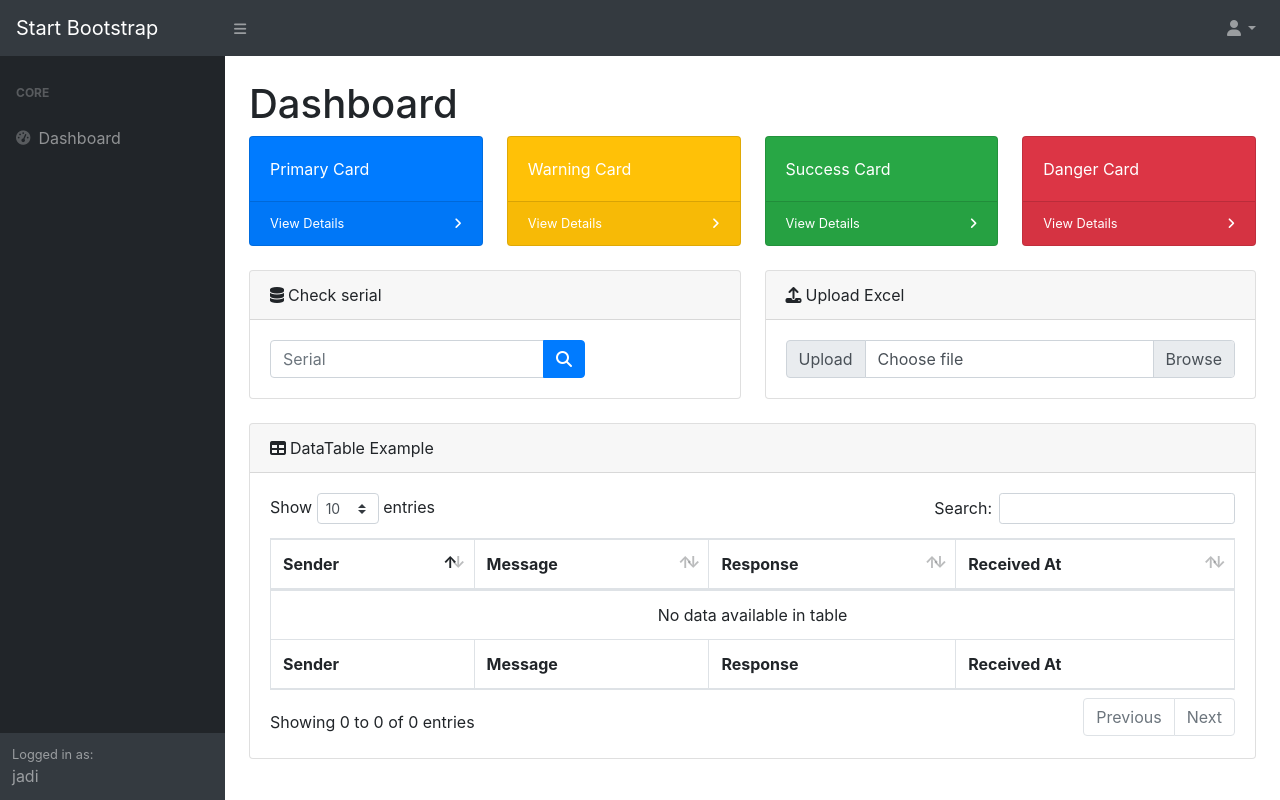
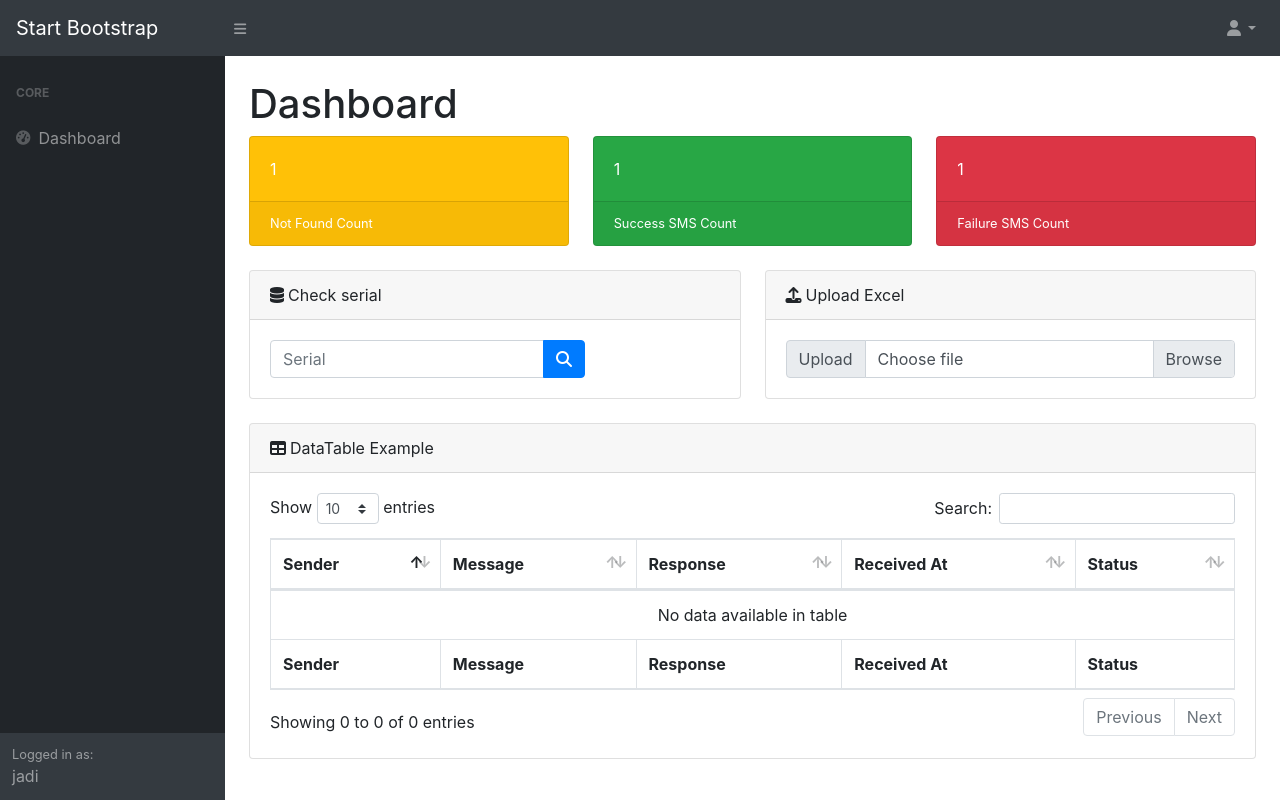
Before and after one commit to mohammad19khodaei/sms_serial_verification, a Flask app: page / in a window 1280 px wide. Run offline with Flask 2, Linux system fonts and the light colour scheme; a user stored in the database is signed in; data that the repository does not hold is empty; some libraries are stand-ins or nearby versions.

Commit message:
add status column to processed_sms

```diff
--- a/app/main.py
+++ b/app/main.py
@@ -89,7 +89,8 @@ def create_tables():
             sender VARCHAR(200),
             message VARCHAR(200),
             response VARCHAR(200),
-            received_at DATETIME
+            received_at DATETIME,
+            status ENUM('success', 'failure', 'not-found')
         );"""
     )
 
@@ -115,19 +116,35 @@ def home():
     cursor.execute(query)
     smss = []
     for sms in cursor.fetchall():
-        id, sender, message, response, received_at = sms
+        id, sender, message, response, received_at, status = sms
         smss.append(
             {
                 "sender": sender,
                 "message": message,
                 "response": response,
                 "received_at": received_at,
+                "status": status,
             }
         )
+    query = "SELECT count(*) FROM processed_sms WHERE status = 'success'"
+    success_count = cursor.execute(query)
+
+    query = "SELECT count(*) FROM processed_sms WHERE status = 'failure'"
+    failure_count = cursor.execute(query)
+
+    query = "SELECT count(*) FROM processed_sms WHERE status = 'not-found'"
+    notfound_count = cursor.execute(query)
 
     connection.close()
 
-    return render_template("index.html", data={"smss": smss})
+    data = {
+        "smss": smss,
+        "success_count": success_count,
+        "failure_count": failure_count,
+        "notfound_count": notfound_count,
+    }
+
+    return render_template("index.html", data=data)
 
 
 @app.route("/upload", methods=["POST"])
@@ -215,9 +232,9 @@ def process():
     sender = data.get("from")
     message = data.get("message")
 
-    response = check_serial(message)
+    response, status = check_serial(message)
 
-    save_sms_to_database(sender, message, response)
+    save_sms_to_database(sender, message, response, status)
 
     send_sms(sender, response)
     return jsonify({"message": "your sms message processed"}), 200
@@ -235,7 +252,7 @@ def check_one_serial():
         flash("Please enter a serial", "warning")
         return redirect(url_for("home"))
 
-    message = check_serial(serial)
+    message = check_serial(serial)[0]
     flash(message, "info")
     return redirect(url_for("home"))
 
@@ -257,7 +274,7 @@ def get_connection():
     return connection, cursor
 
 
-def save_sms_to_database(sender, message, response):
+def save_sms_to_database(sender, message, response, status):
     """[summary]
 
     Arguments:
@@ -267,8 +284,8 @@ def save_sms_to_database(sender, message, response):
     """
     connection, cursor = get_connection()
 
-    query = "INSERT INTO processed_sms (sender, message, response, received_at) VALUES (%s, %s, %s, %s)"
-    cursor.execute(query, (sender, message, response, datetime.now()))
+    query = "INSERT INTO processed_sms (sender, message, response, received_at, status) VALUES (%s, %s, %s, %s, %s)"
+    cursor.execute(query, (sender, message, response, datetime.now(), status))
 
     connection.commit()
     connection.close()
@@ -385,17 +402,17 @@ def check_serial(serial):
 
     if len(cursor.fetchall()) > 0:
         connection.close()
-        return "your serial is invalid"
+        return "your serial is invalid", "failure"
 
     query = "SELECT * FROM serials WHERE start_serial <= %s AND end_serial >= %s"
     result = cursor.execute(query, (serial, serial))
 
     if result == 1:
         connection.close()
-        return "your serial is valid"
+        return "your serial is valid", "success"
 
     connection.close()
-    return "can not find your serial inside our db"
+    return "can not find your serial inside our db", "not-found"
 
 
 if __name__ == "__main__":
--- a/app/templates/index.html
+++ b/app/templates/index.html
@@ -61,39 +61,27 @@
                     {% endif %}
                     {% endwith %}
                     <div class="row">
-                        <div class="col-xl-3 col-md-6">
-                            <div class="card bg-primary text-white mb-4">
-                                <div class="card-body">Primary Card</div>
+                        <div class="col-xl-4 col-md-12">
+                            <div class="card bg-warning text-white mb-4">
+                                <div class="card-body">{{ data.notfound_count }}</div>
                                 <div class="card-footer d-flex align-items-center justify-content-between">
-                                    <a class="small text-white stretched-link" href="#">View Details</a>
-                                    <div class="small text-white"><i class="fas fa-angle-right"></i></div>
+                                    <div class="small text-white stretched-link">Not Found Count</div>
                                 </div>
                             </div>
                         </div>
-                        <div class="col-xl-3 col-md-6">
-                            <div class="card bg-warning text-white mb-4">
-                                <div class="card-body">Warning Card</div>
+                        <div class="col-xl-4 col-md-12">
+                            <div class="card bg-success text-white mb-4">
+                                <div class="card-body">{{ data.success_count }}</div>
                                 <div class="card-footer d-flex align-items-center justify-content-between">
-                                    <a class="small text-white stretched-link" href="#">View Details</a>
-                                    <div class="small text-white"><i class="fas fa-angle-right"></i></div>
+                                    <div class="small text-white stretched-link">Success SMS Count</div>
                                 </div>
                             </div>
                         </div>
-                        <div class="col-xl-3 col-md-6">
-                            <div class="card bg-success text-white mb-4">
-                                <div class="card-body">Success Card</div>
+                        <div class="col-xl-4 col-md-12">
+                            <div class="card bg-danger text-white mb-4">
+                                <div class="card-body">{{ data.failure_count }}</div>
                                 <div class="card-footer d-flex align-items-center justify-content-between">
-                                    <a class="small text-white stretched-link" href="#">View Details</a>
-                                    <div class="small text-white"><i class="fas fa-angle-right"></i></div>
-                                </div>
-                            </div>
-                        </div>
-                        <div class="col-xl-3 col-md-6">
-                            <div class="card bg-danger text-white mb-4">
-                                <div class="card-body">Danger Card</div>
-                                <div class="card-footer d-flex align-items-center justify-content-between">
-                                    <a class="small text-white stretched-link" href="#">View Details</a>
-                                    <div class="small text-white"><i class="fas fa-angle-right"></i></div>
+                                    <div class="small text-white stretched-link">Failure SMS Count</div>
                                 </div>
                             </div>
                         </div>
@@ -150,6 +138,7 @@
                                             <th>Message</th>
                                             <th>Response</th>
                                             <th>Received At</th>
+                                            <th>Status</th>
                                         </tr>
                                     </thead>
                                     <tfoot>
@@ -158,6 +147,7 @@
                                             <th>Message</th>
                                             <th>Response</th>
                                             <th>Received At</th>
+                                            <th>Status</th>
                                         </tr>
                                     </tfoot>
                                     <tbody>
@@ -167,6 +157,7 @@
                                             <td>{{ sms.message }}</td>
                                             <td>{{ sms.response }}</td>
                                             <td>{{ sms.received_at}}</td>
+                                            <td>{{ sms.status }}</td>
                                         </tr>
                                         {% endfor %}
                                     </tbody>
```
